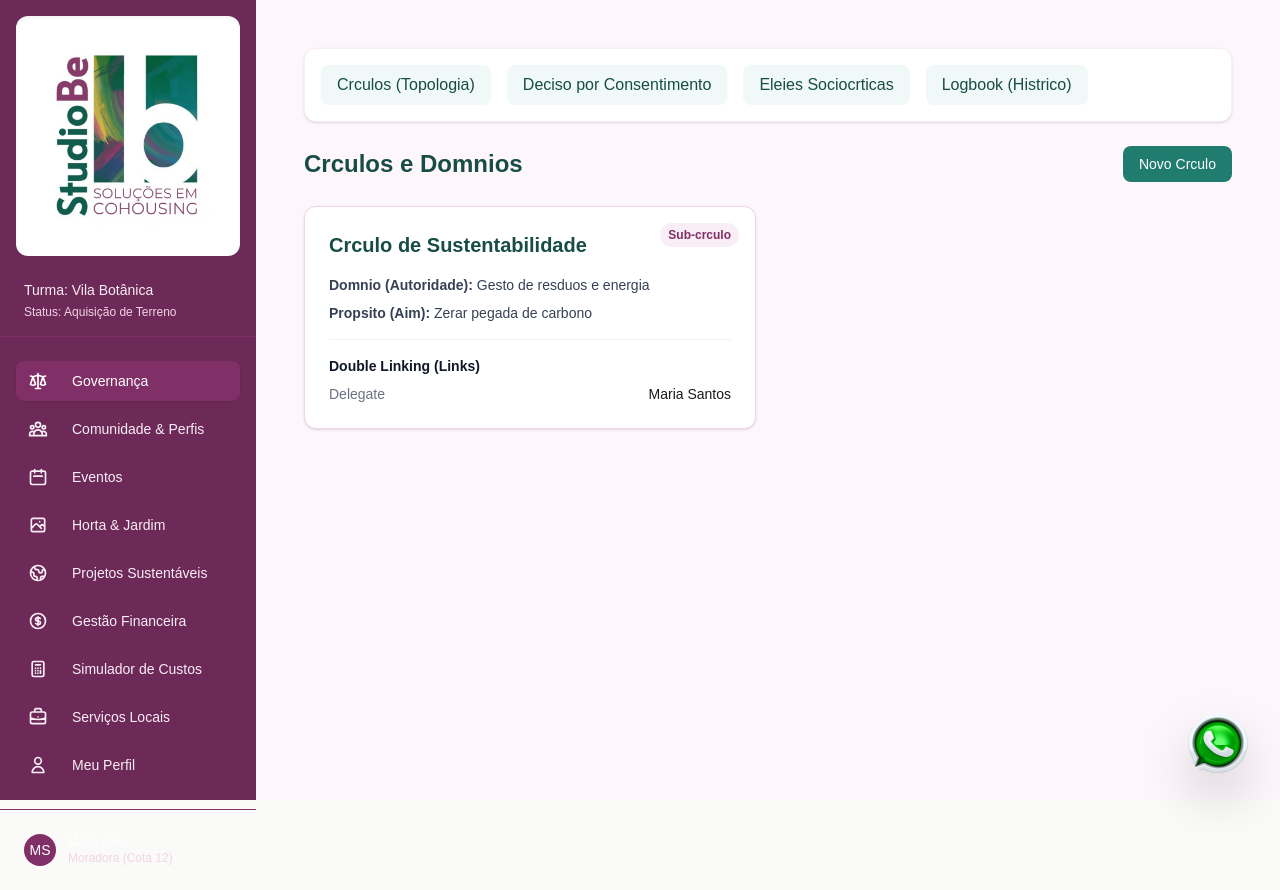
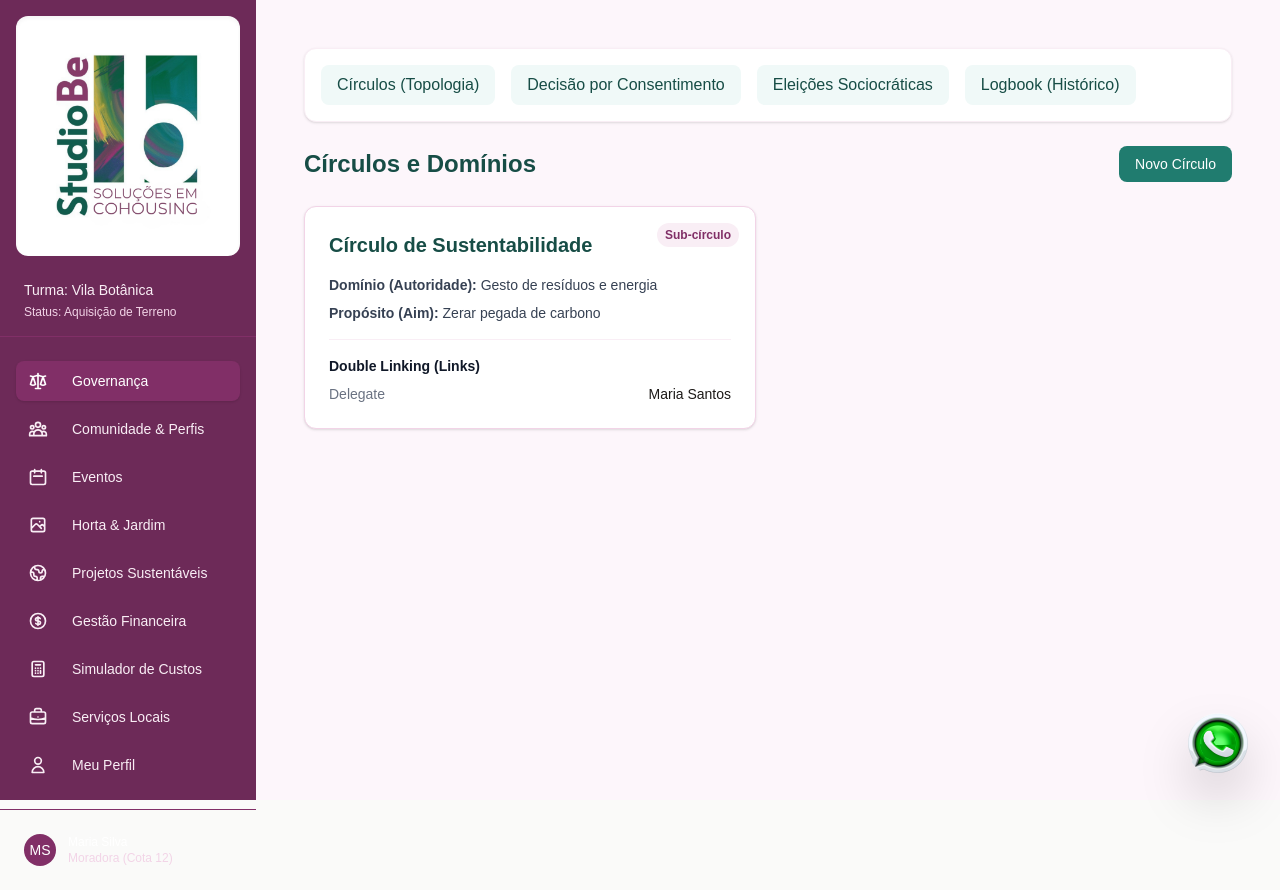
Before and after one commit to AdautoRizzi/studiobecohousing, a Next.js app: page /dashboard/governanca/circulos in a window 1280 px wide. Built offline with nearby package versions, Linux system fonts and the light colour scheme.

Commit message:
fix(gov): correct encoding issues on portuguese characters

```diff
--- a/data/governance.json
+++ b/data/governance.json
@@ -2,15 +2,15 @@
   "circles": [
     {
       "id": "c1",
-      "name": "Crculo Geral",
-      "domain": "Vila Botnica",
+      "name": "Círculo Geral",
+      "domain": "Vila Botânica",
       "aim": "Cuidar do bem estar geral",
       "parentCircleId": null
     },
     {
       "id": "c2",
-      "name": "Crculo de Sustentabilidade",
-      "domain": "Gesto de resduos e energia",
+      "name": "Círculo de Sustentabilidade",
+      "domain": "Gesto de resíduos e energia",
       "aim": "Zerar pegada de carbono",
       "parentCircleId": "c1"
     }
@@ -35,12 +35,12 @@
     {
       "id": "p1",
       "circleId": "c2",
-      "title": "Composteira Comunitria",
-      "driver": "Excesso de lixo orgnico gerando odores",
-      "content": "Instalar 3 composteiras de 100L nos fundos da rea comum.",
+      "title": "Composteira Comunitária",
+      "driver": "Excesso de lixo orgânico gerando odores",
+      "content": "Instalar 3 composteiras de 100L nos fundos da área comum.",
       "status": "Clarification",
       "createdAt": "2026-05-28T18:20:11.348Z",
-      "authorName": "Joo Carlos"
+      "authorName": "João Carlos"
     }
   ],
   "interactions": [],
--- a/src/app/dashboard/governanca/circulos/page.tsx
+++ b/src/app/dashboard/governanca/circulos/page.tsx
@@ -4,7 +4,7 @@ export const dynamic = 'force-dynamic';
 
 export default function CirculosPage() {
     const data = getGovData();
-    const currentUser = { id: 'u2', name: 'Maria Santos' }; // Simulando usurio logado (membro do c2)
+    const currentUser = { id: 'u2', name: 'Maria Santos' }; // Simulando usuário logado (membro do c2)
     const userCircles = data.roles.filter((r: any) => r.userId === currentUser.id).map((r: any) => r.circleId);
 
     const circles = data.circles.filter((c: any) => userCircles.includes(c.id));
@@ -13,19 +13,19 @@ export default function CirculosPage() {
     return (
         <div className="space-y-6">
             <div className="flex justify-between items-center">
-                <h1 className="text-2xl font-bold text-primary-900">Crculos e Domnios</h1>
-                <button className="bg-primary-600 text-white px-4 py-2 rounded-lg text-sm font-medium">Novo Crculo</button>
+                <h1 className="text-2xl font-bold text-primary-900">Círculos e Domínios</h1>
+                <button className="bg-primary-600 text-white px-4 py-2 rounded-lg text-sm font-medium">Novo Círculo</button>
             </div>
             <div className="grid grid-cols-1 md:grid-cols-2 gap-6">
                 {circles.map((c: any) => (
                     <div key={c.id} className="bg-white p-6 rounded-xl border border-secondary-200 shadow-sm relative">
                         <div className="absolute top-4 right-4 bg-secondary-100 text-secondary-800 text-xs px-2 py-1 rounded-full font-bold">
-                            {c.parentCircleId ? 'Sub-crculo' : 'Crculo Geral'}
+                            {c.parentCircleId ? 'Sub-círculo' : 'Círculo Geral'}
                         </div>
                         <h2 className="text-xl font-bold text-primary-900">{c.name}</h2>
                         <div className="mt-4 space-y-2">
-                            <p className="text-sm text-gray-700"><strong>Domnio (Autoridade):</strong> {c.domain}</p>
-                            <p className="text-sm text-gray-700"><strong>Propsito (Aim):</strong> {c.aim}</p>
+                            <p className="text-sm text-gray-700"><strong>Domínio (Autoridade):</strong> {c.domain}</p>
+                            <p className="text-sm text-gray-700"><strong>Propósito (Aim):</strong> {c.aim}</p>
                         </div>
                         <div className="mt-4 pt-4 border-t border-secondary-100">
                             <h3 className="text-sm font-bold text-gray-900 mb-2">Double Linking (Links)</h3>
--- a/src/app/dashboard/governanca/layout.tsx
+++ b/src/app/dashboard/governanca/layout.tsx
@@ -4,10 +4,10 @@ export default function GovernancaLayout({ children }: { children: React.ReactNo
     return (
         <div className="space-y-6">
             <div className="bg-white rounded-xl shadow-sm border border-secondary-100 p-4 flex gap-4 overflow-x-auto">
-                <Link href="/dashboard/governanca/circulos" className="px-4 py-2 bg-primary-50 text-primary-900 rounded-lg font-medium whitespace-nowrap hover:bg-primary-100 transition-colors">Crculos (Topologia)</Link>
-                <Link href="/dashboard/governanca/propostas" className="px-4 py-2 bg-primary-50 text-primary-900 rounded-lg font-medium whitespace-nowrap hover:bg-primary-100 transition-colors">Deciso por Consentimento</Link>
-                <Link href="/dashboard/governanca/eleicoes" className="px-4 py-2 bg-primary-50 text-primary-900 rounded-lg font-medium whitespace-nowrap hover:bg-primary-100 transition-colors">Eleies Sociocrticas</Link>
-                <Link href="/dashboard/governanca/logbook" className="px-4 py-2 bg-primary-50 text-primary-900 rounded-lg font-medium whitespace-nowrap hover:bg-primary-100 transition-colors">Logbook (Histrico)</Link>
+                <Link href="/dashboard/governanca/circulos" className="px-4 py-2 bg-primary-50 text-primary-900 rounded-lg font-medium whitespace-nowrap hover:bg-primary-100 transition-colors">Círculos (Topologia)</Link>
+                <Link href="/dashboard/governanca/propostas" className="px-4 py-2 bg-primary-50 text-primary-900 rounded-lg font-medium whitespace-nowrap hover:bg-primary-100 transition-colors">Decisão por Consentimento</Link>
+                <Link href="/dashboard/governanca/eleicoes" className="px-4 py-2 bg-primary-50 text-primary-900 rounded-lg font-medium whitespace-nowrap hover:bg-primary-100 transition-colors">Eleições Sociocráticas</Link>
+                <Link href="/dashboard/governanca/logbook" className="px-4 py-2 bg-primary-50 text-primary-900 rounded-lg font-medium whitespace-nowrap hover:bg-primary-100 transition-colors">Logbook (Histórico)</Link>
             </div>
             {children}
         </div>
--- a/src/app/dashboard/governanca/propostas/[id]/page.tsx
+++ b/src/app/dashboard/governanca/propostas/[id]/page.tsx
@@ -6,13 +6,13 @@ export const dynamic = 'force-dynamic';
 export default async function PropostaDetail({ params }: { params: { id: string } }) {
     const { id } = await params;
     const data = getGovData();
-    const currentUser = { id: 'u2', name: 'Maria Santos' }; // Simulando usurio logado (membro do c2)
+    const currentUser = { id: 'u2', name: 'Maria Santos' }; // Simulando usuário logado (membro do c2)
     const userCircles = data.roles.filter((r: any) => r.userId === currentUser.id).map((r: any) => r.circleId);
 
     const p = data.proposals.find((x: any) => x.id === id);
     const interactions = data.interactions.filter((x: any) => x.proposalId === id);
 
-    if (!p || !userCircles.includes(p.circleId)) return <div className="p-8 text-red-500 font-bold">Acesso Negado: Voc no  membro deste crculo.</div>;
+    if (!p || !userCircles.includes(p.circleId)) return <div className="p-8 text-red-500 font-bold">Acesso Negado: Vocêê não é membro deste círculo.</div>;
     if (!p) return <div>Proposta não encontrada</div>;
 
     const phases = ['Clarification', 'Reaction', 'Objection', 'Approved'];
@@ -26,7 +26,7 @@ export default async function PropostaDetail({ params }: { params: { id: string
                 <div className="flex justify-between items-start mb-6">
                     <div>
                         <h1 className="text-3xl font-bold text-gray-900">{p.title}</h1>
-                        <p className="text-gray-500 mt-2">Proposto por {p.authorName} &bull; Crculo ID: {p.circleId}</p>
+                        <p className="text-gray-500 mt-2">Proposto por {p.authorName} &bull; Círculo ID: {p.circleId}</p>
                     </div>
                     <span className="bg-blue-100 text-blue-800 text-sm px-4 py-1.5 rounded-full font-bold uppercase tracking-wide">
                         Fase: {p.status}
@@ -86,10 +86,10 @@ export default async function PropostaDetail({ params }: { params: { id: string
 
                 {p.status !== 'Approved' && p.status !== 'Rejected' && (
                     <div className="border-t border-secondary-100 pt-6">
-                        <textarea className="w-full border border-secondary-200 rounded-lg p-3 outline-none focus:border-primary-500" rows={3} placeholder={
+                        <textaárea className="w-full border border-secondary-200 rounded-lg p-3 outline-none focus:border-primary-500" rows={3} placeholder={
                             p.status === 'Clarification' ? 'Faça perguntas apenas para entender a proposta (sem opiniões)...' :
                             p.status === 'Reaction' ? 'O que você achou? Compartilhe reações rápidas...' :
-                            'Você tem alguma objeção baseada em risco? A proposta não é segura o suficiente para tentar?'
+                            'Vocêê tem alguma objeção baseada em risco? A proposta não é segura o suficiente para tentar?'
                         }></textarea>
                         <div className="mt-3 flex justify-end gap-3">
                             {p.status === 'Objection' && (
--- a/src/app/dashboard/governanca/propostas/page.tsx
+++ b/src/app/dashboard/governanca/propostas/page.tsx
@@ -5,7 +5,7 @@ export const dynamic = 'force-dynamic';
 
 export default function PropostasPage() {
     const data = getGovData();
-    const currentUser = { id: 'u2', name: 'Maria Santos' }; // Simulando usurio logado (membro do c2)
+    const currentUser = { id: 'u2', name: 'Maria Santos' }; // Simulando usuário logado (membro do c2)
     const userCircles = data.roles.filter((r: any) => r.userId === currentUser.id).map((r: any) => r.circleId);
 
     const proposals = data.proposals.filter((p: any) => userCircles.includes(p.circleId));
```
